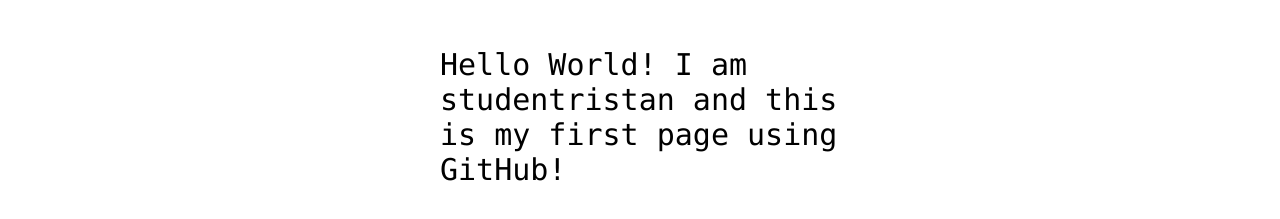
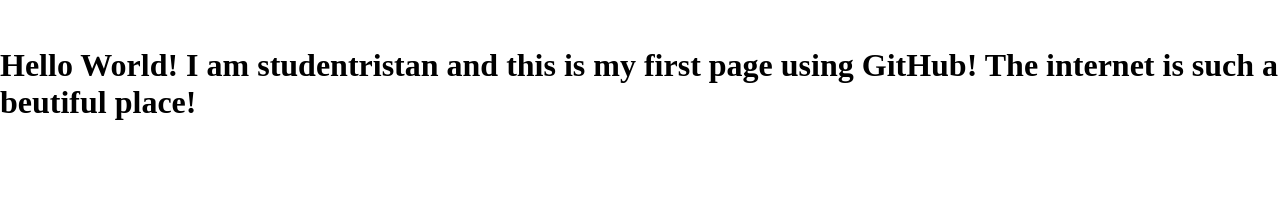
Before and after one commit to studentristan/hello-world, a plain HTML site: page index.html in a window 1280 px wide. Shown: the part 341-560 px from the top of the page. Drawn offline with Linux system fonts and the light colour scheme.

Commit message:
Update index.html
Added new lines on page, changed title

```diff
--- a/index.html
+++ b/index.html
@@ -3,14 +3,17 @@
 <html>
 <head>
   <meta http-equiv="Content-Type" content="text/html; charset=utf-8"/>
-  <title>my-first-website</title>
+  <title>SUPERAWESOMEWEBSITEOFCOOLNESS</title>
   <LINK href="styles.css" rel="stylesheet" type="text/css">
 </head>
 
 <body>
 <img src="https://octodex.github.com/images/daftpunktocat-thomas.gif" id="octocat" alt="octocat-gif" />
+<h1>
+  Hello World! I am studentristan and this is my first page using GitHub!
 
-  <p>Hello World! I am studentristan and this is my first page using GitHub!</p>
+  The internet is such a beutiful place!
+</h1>
 
 </body>
 </html>
```
